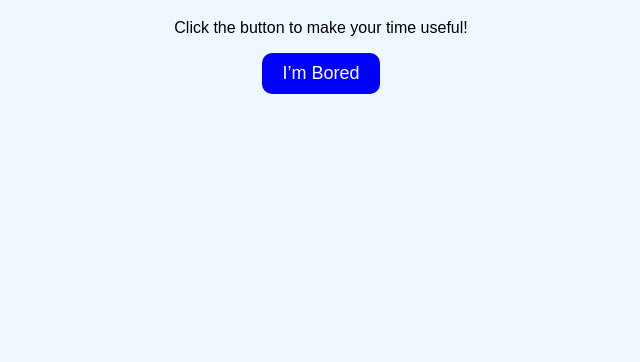
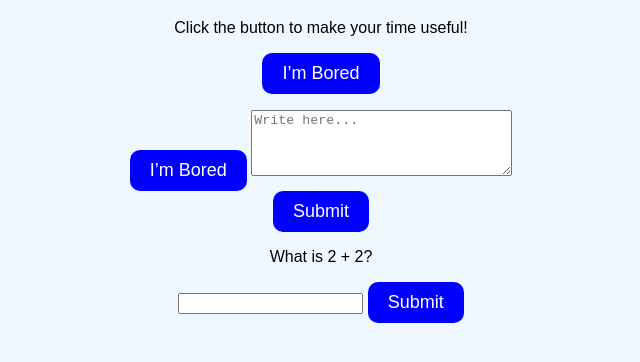
Before and after one commit to nandinilachhamolla-debug/bored-website, a plain HTML site: page index.html in a window 1280 px wide. Shown: the part 62-424 px from the top of the page, without its empty margins (319-959 px from the left). Drawn offline with Linux system fonts and the light colour scheme.

Commit message:
Add files via upload

```diff
--- a/index.html
+++ b/index.html
@@ -44,3 +44,51 @@
 
 </body>
 </html>
+<p id="task"></p>
+<p id="timer"></p>
+
+<button onclick="startTask()">I’m Bored</button>
+
+<script>
+function startTask() {
+    document.getElementById("task").innerHTML = "Speak for 1 minute 🎤";
+
+    let time = 60;
+    let timer = setInterval(function() {
+        document.getElementById("timer").innerHTML = "Time left: " + time + " sec";
+        time--;
+
+        if (time < 0) {
+            clearInterval(timer);
+            document.getElementById("timer").innerHTML = "Time's up! ⏰";
+        }
+    }, 1000);
+}
+</script>
+<textarea placeholder="Write here..." rows="4" cols="30"></textarea>
+<br>
+<button onclick="submitText()">Submit</button>
+
+<p id="result"></p>
+
+<script>
+function submitText() {
+    document.getElementById("result").innerHTML = "Good job! Keep practicing 👍";
+}
+</script>
+<p>What is 2 + 2?</p>
+<input type="text" id="answer">
+<button onclick="checkAnswer()">Submit</button>
+
+<p id="quizResult"></p>
+
+<script>
+function checkAnswer() {
+    let ans = document.getElementById("answer").value;
+    if(ans == "4") {
+        document.getElementById("quizResult").innerHTML = "Correct! 🎉";
+    } else {
+        document.getElementById("quizResult").innerHTML = "Try again!";
+    }
+}
+</script>
```
